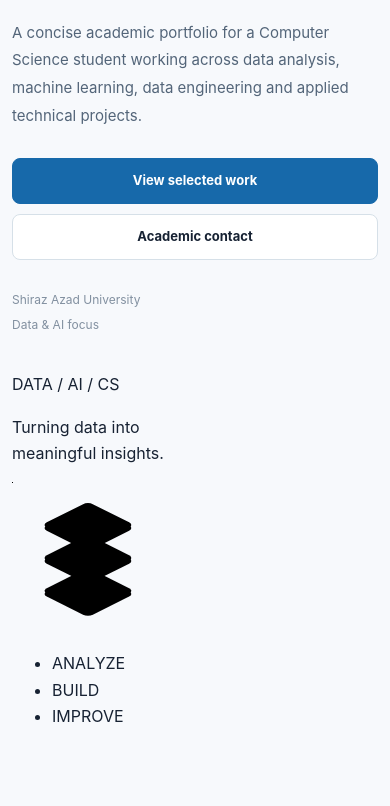
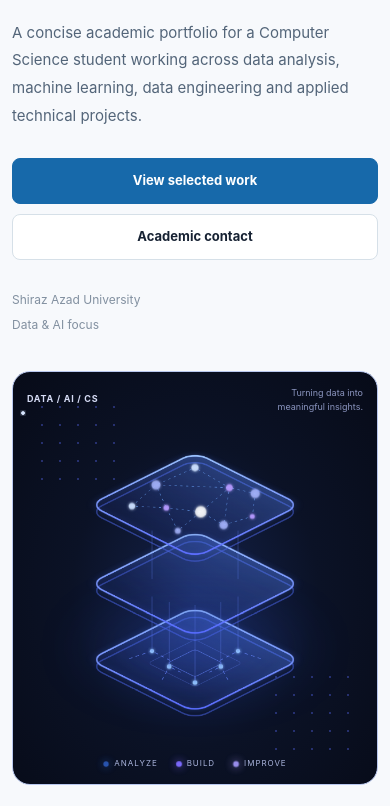
Before and after one commit to ArtinBamooei/Per-ws, a website: page index.html in a window 390 px wide. Shown: the part 294-1100 px from the top of the page. Drawn offline with Linux system fonts and the light colour scheme.

Commit message:
Style responsive layered 3D hero and motion states

```diff
--- a/styles.css
+++ b/styles.css
@@ -1369,3 +1369,20 @@ html[dir="rtl"] .language-item:hover { transform: translateX(-5px); }
   .network-lines { stroke-dashoffset: 0; }
   .field-core-glow { opacity: .2; }
 }
+
+/* Layered 3D data hero */
+.hero-visual-wrap{display:block;min-width:0}
+.hero3d{position:relative;min-height:540px;width:100%;overflow:hidden;display:grid;grid-template-columns:minmax(84px,1fr) minmax(230px,2.8fr) minmax(88px,1fr);align-items:center;gap:8px;padding:22px 12px;border:1px solid color-mix(in srgb,#6b86ff 28%,var(--border));border-radius:var(--radius-lg);background:radial-gradient(ellipse at 50% 54%,#14224b 0%,#0b1226 48%,#070b18 100%);color:#b9c2e6;isolation:isolate}
+.hero3d:before,.hero3d:after{content:"";position:absolute;width:90px;height:90px;opacity:.35;pointer-events:none;background-image:radial-gradient(#5b6cff 1.2px,transparent 1.4px);background-size:18px 18px}
+.hero3d:before{top:26px;left:20px}.hero3d:after{bottom:26px;right:20px}
+.hero3d-side{position:relative;z-index:2;min-width:0;margin:0;padding:0;list-style:none}.hero3d-tag{margin:0 0 18px;color:#d6dcf5;font-size:10px;letter-spacing:.16em;font-weight:650;white-space:nowrap}.hero3d-sub{margin:0;color:#8b95bf;font-size:10px;line-height:1.9}
+.hero3d-steps{justify-self:end;padding-left:14px}.hero3d-steps li{display:flex;align-items:center;gap:8px;margin:24px 0;color:#aab4dc;font-size:9px;letter-spacing:.12em;white-space:nowrap}.hero3d-steps i{width:6px;height:6px;flex:0 0 6px;border-radius:50%;background:#3b7bff;box-shadow:0 0 10px #3b7bff;animation:h3blink 3s ease-in-out infinite}.hero3d-steps li:nth-child(2) i{background:#7d6bff;box-shadow:0 0 10px #7d6bff;animation-delay:.6s}.hero3d-steps li:nth-child(3) i{background:#a79bff;box-shadow:0 0 10px #a79bff;animation-delay:1.2s}.hero3d-steps:before{content:"";position:absolute;left:2px;top:14px;bottom:14px;width:1px;background:linear-gradient(#3b7bff,#a79bff);opacity:.5}
+.hero3d-stack{position:relative;z-index:1;width:100%;aspect-ratio:1;min-width:0;transform-style:preserve-3d;will-change:transform}.hero3d-stack svg{display:block;width:100%;height:100%;overflow:visible}.hero3d-glow{position:absolute;left:50%;top:68%;width:72%;height:28%;transform:translate(-50%,-50%);background:radial-gradient(closest-side,rgba(59,100,255,.48),transparent);filter:blur(25px);animation:h3glow 5s ease-in-out infinite}
+.h3-plate{fill:url(#h3-fill);stroke:url(#h3-edge);stroke-width:1.6;vector-effect:non-scaling-stroke;filter:drop-shadow(0 0 8px #5078ff66)}.h3-edge{fill:none;stroke:#4a63e0;stroke-width:1.4;vector-effect:non-scaling-stroke;opacity:.55}.h3-net path{fill:none;stroke:#6fa8ff;stroke-width:1;opacity:.75;stroke-dasharray:4 6;animation:h3flow 2.4s linear infinite}
+.h3-nodes circle{fill:#cfe2ff;transform-box:fill-box;transform-origin:center;animation:h3pulse 3s ease-in-out infinite}.h3-nodes circle:nth-child(2n){animation-delay:-.7s;fill:#a9b7ff}.h3-nodes circle:nth-child(3n){animation-delay:-1.5s;fill:#b79bff}.h3-nodes .h3-hot{fill:#fff;animation-duration:2s}
+.h3-wave{fill:none;stroke:url(#h3-wave);stroke-width:1.1;opacity:.85;stroke-linecap:round}.h3-wave:nth-child(odd){opacity:.5}.h3-circuit{fill:none;stroke:#6f8dff;stroke-width:1.1;opacity:.8}.h3-circuit path{stroke-dasharray:6 6;animation:h3flow 3s linear infinite}.h3-pins circle{fill:#9fd0ff;animation:h3pulse 2.4s ease-in-out infinite;transform-box:fill-box;transform-origin:center}.h3-pins circle:nth-child(2n){animation-delay:-1s}.h3-links path{fill:none;stroke:#6f8dff;stroke-width:1;opacity:.45}.h3-pulses circle{fill:#d8e6ff}
+.h3-enter{opacity:0;animation:h3enter 1.1s cubic-bezier(.2,.8,.2,1) forwards}.h3-top{animation-delay:.45s}.h3-mid{animation-delay:.25s}.h3-bottom{animation-delay:.05s}.h3-par{transition:transform .12s linear}.h3-p1{transform:translate(calc(var(--h3x,0)*16px),calc(var(--h3y,0)*10px))}.h3-p2{transform:translate(calc(var(--h3x,0)*8px),calc(var(--h3y,0)*5px))}.h3-p3{transform:translate(calc(var(--h3x,0)*2px),calc(var(--h3y,0)*1px))}.h3-float{animation:h3float 6s ease-in-out infinite alternate}.h3-f1{--h3fy:-10px}.h3-f2{--h3fy:-4px;animation-delay:-2s}.h3-f3{--h3fy:2px;animation-delay:-4s}
+@keyframes h3flow{to{stroke-dashoffset:-20}}@keyframes h3pulse{50%{transform:scale(1.45);opacity:.72}}@keyframes h3enter{from{opacity:0;transform:translateY(38px)}to{opacity:1;transform:none}}@keyframes h3float{from{transform:translateY(0)}to{transform:translateY(var(--h3fy))}}@keyframes h3glow{50%{opacity:.58;transform:translate(-50%,-50%) scale(1.12)}}@keyframes h3blink{50%{opacity:.35;transform:scale(.8)}}
+@media(max-width:1100px){.hero3d{min-height:450px;grid-template-columns:75px minmax(190px,1fr) 78px;padding:16px 8px;gap:3px}.hero3d-tag{font-size:8px;letter-spacing:.08em}.hero3d-sub{font-size:9px}.hero3d-steps li{font-size:8px;gap:5px}}
+@media(max-width:760px){.hero3d{min-height:0;grid-template-columns:1fr;gap:0;padding:14px 10px}.hero3d-left{display:flex;justify-content:space-between;align-items:center;gap:10px;padding:0 4px}.hero3d-tag{margin:0;font-size:9px}.hero3d-sub{text-align:right;font-size:9px;line-height:1.5}.hero3d-stack{width:min(100%,430px);justify-self:center}.hero3d-steps{display:flex;justify-self:center;gap:18px;padding:0}.hero3d-steps li{margin:0;font-size:8px}.hero3d-steps:before{display:none}}
+@media(prefers-reduced-motion:reduce){.hero3d *,.hero3d *:before,.hero3d *:after{animation:none!important}.h3-enter{opacity:1;transform:none}.hero3d-stack{transform:none!important}.h3-par{transform:none!important}}
```
